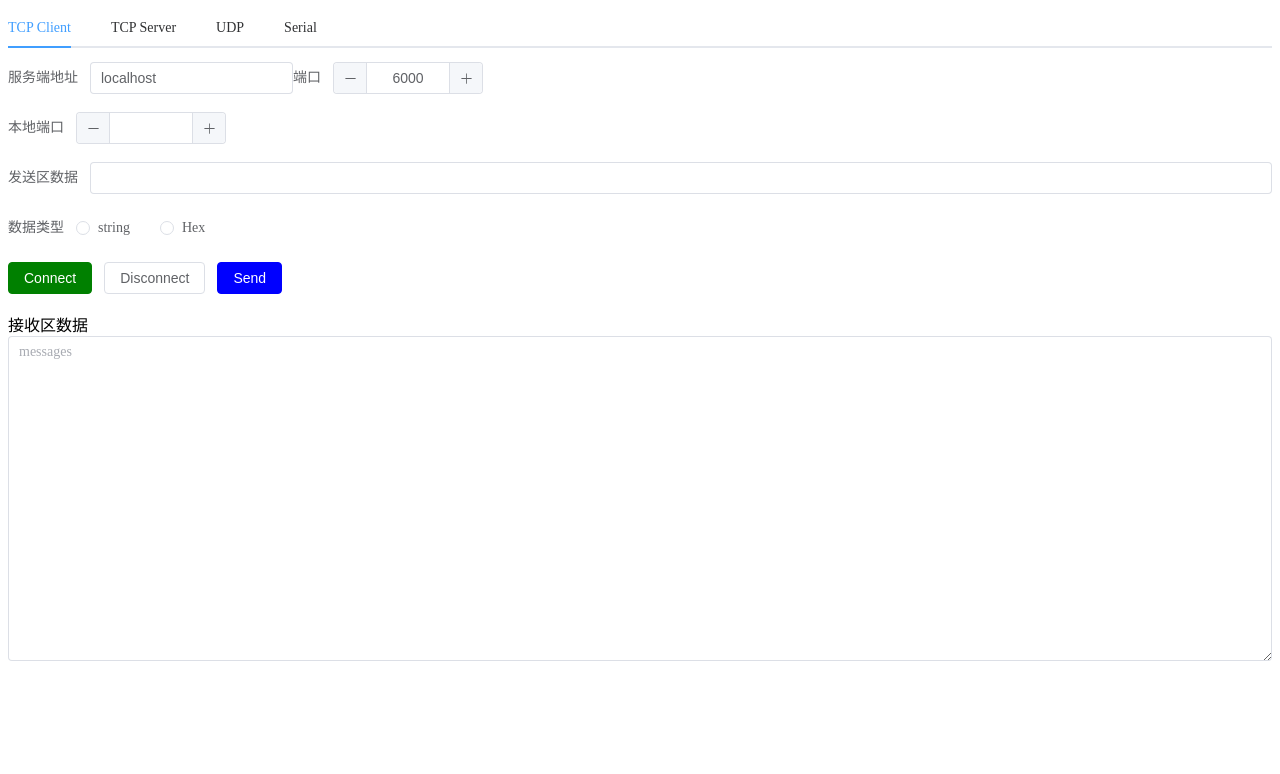
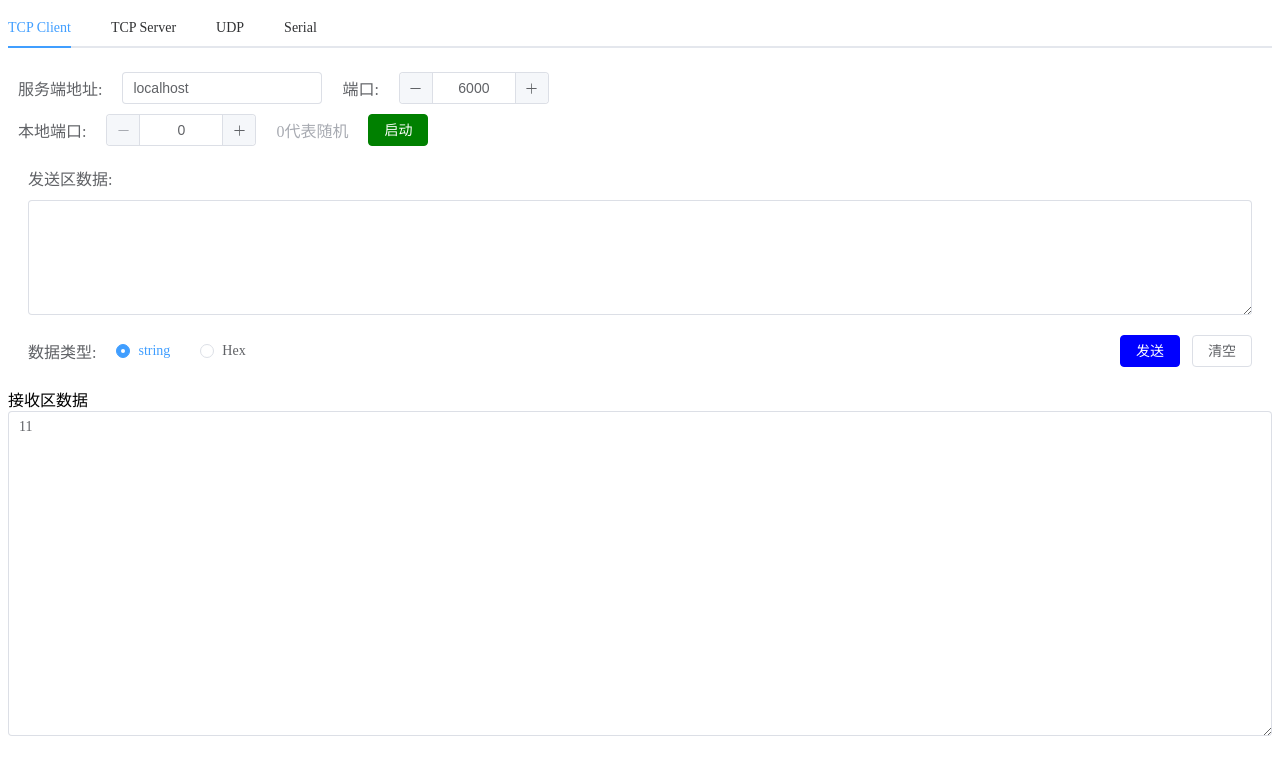
Before and after one commit to joey-wang97/socket-tool, a Vue app: page / in a window 1280 px wide. Shown: the top 774 px of the page. Built offline with nearby package versions, Linux system fonts and the light colour scheme.

Commit message:
修改tcp view

```diff
--- a/src/assets/common.less
+++ b/src/assets/common.less
@@ -1,17 +1,147 @@
+.flex-column {
+    display: flex;
+    flex-direction: column;
+}
+
+.auto-height {
+    /* https://developer.mozilla.org/zh-CN/docs/Web/CSS/flex-grow */
+    flex-grow: 1;
+}
+
 .flex-row {
     display: flex;
-    flex-direction: row;
+    // justify-content: center;
+    align-items: center;
+}
 
-    .auto-width{
-        flex-grow: 1;
+.flex-row-between {
+    display: flex;
+    justify-content: space-between;
+    align-items: center;
+}
+
+.flex-center {
+    // display: flex;
+    justify-content: center;
+    align-items: center;
+}
+
+.auto-width {
+    flex-grow: 1;
+}
+
+.full-height {
+    height: 100%;
+}
+
+
+.full-width {
+    width: 100%;
+}
+
+.padding10 {
+    padding: 10px;
+}
+
+.padding20 {
+    padding: 20px;
+}
+
+.margin10 {
+    margin: 10px;
+}
+
+.margin20 {
+    margin: 20px;
+}
+
+.size20 {
+    width: 20px;
+    height: 20px;
+}
+
+.size22 {
+    width: 22px;
+    height: 22px;
+}
+
+.size24 {
+    width: 24px;
+    height: 24px;
+}
+
+
+.size10 {
+    width: 10px;
+    height: 10px;
+}
+
+.size15 {
+    width: 15px;
+    height: 15px;
+}
+
+.gap10 {
+    gap: 10px;
+}
+
+.gap15 {
+    gap: 15px;
+}
+
+.gap20 {
+    gap: 20px;
+}
+
+.hover-red {
+    &:hover {
+        background-color: rgb(235, 98, 98);
     }
 }
 
-.flex-column {
-    display: flex;
-    flex-direction: column;
-
-    .auto-height{
-        flex-grow: 1;
+.hover-gray {
+    &:hover {
+        background-color: #ddd;
+        cursor: pointer;
     }
 }
+
+.thin-scrollbar {
+
+    /*定义滚动条高宽及背景*/
+    &::-webkit-scrollbar {
+        width: 6px;
+        height: auto;
+        background-color: transparent;
+    }
+
+    /*定义滚动条轨道*/
+    &::-webkit-scrollbar-track {}
+
+    /*定义滑块*/
+    &::-webkit-scrollbar-thumb {
+        background: rgba(0, 0, 0, 0.15);
+        border-radius: 3px;
+    }
+}
+
+.mask {
+    position: fixed;
+    top: 0;
+    right: 0;
+    bottom: 0;
+    left: 0;
+    z-index: 1000;
+    background-color: rgba(0, 0, 0, 0.44);
+    display: flex;
+    align-items: center;
+    justify-content: center;
+}
+
+.label {
+    color: #606266;
+}
+
+.placeholder {
+    color:#a8abb2;
+}
--- a/src/views/TcpServerView.vue
+++ b/src/views/TcpServerView.vue
@@ -1,10 +1,11 @@
 <template>
   <div>
-    <el-input-number v-model="serverPort" :min="0" :max="65535" />
-    <el-input v-model="data" />
-    <el-button @click="startServer" color="green">Start</el-button>
+    <div class="flex-row gap20">
+      <el-input-number v-model="serverPort" :min="0" :max="65535" />
+      <el-button @click="startServer" color="green">Start</el-button>
+    </div>
     <div class="flex-row">
-      <div>
+      <div class="left-panel">
         <div v-for="(client, index) in clients" :key="index">
           <div>{{ client.ip }}:{{ client.port }}</div>
           <!-- 连接时间 -->
@@ -142,4 +143,8 @@ const addMessage = ({ content, type }) => {
 };
 </script>
 
-<style></style>
+<style lang="less">
+.left-panel {
+
+}
+</style>
--- a/src/views/TcpView.vue
+++ b/src/views/TcpView.vue
@@ -1,53 +1,77 @@
 <template>
   <div>
-    <el-form :model="form">
-      <el-row>
-        <el-form-item label="服务端地址">
-          <el-input v-model="form.serverIp" />
-        </el-form-item>
-        <el-form-item label="端口">
+    <div class="flex-row gap20 margin10">
+      <div class="label">服务端地址:</div>
+      <el-input v-model="form.serverIp" style="width:200px" />
+      <div class="label">端口:</div>
+
       <el-input-number v-model="form.serverPort" :min="0" :max="65535" />
-        </el-form-item>
-      </el-row>
-      <el-form-item label="本地端口">
+    </div>
+    <div class="flex-row gap20 margin10">
+      <div class="label">本地端口:</div>
       <el-input-number v-model="form.localPort" :min="0" :max="65535" />
-      </el-form-item>
-      <el-form-item label="发送区数据">
-        <el-input v-model="form.data" />
-      </el-form-item>
-      <el-form-item label="数据类型">
+      <span class="placeholder">0代表随机</span>
+      <el-button @click="connectBtnStatus.onClick" :color="connectBtnStatus.color">{{ connectBtnStatus.text }}</el-button>
+    </div>
+    <div class="margin20 flex-column gap10">
+      <div class="label">发送区数据:</div>
+      <el-input v-model="form.data" :rows="5" type="textarea" />
+    </div>
+    <div class="margin20 flex-row-between">
+      <div class="flex-row gap20">
+        <div class="label">数据类型: </div>
+        <div>
           <el-radio-group v-model="form.dataType">
             <el-radio label="string">string</el-radio>
             <el-radio label="hex">Hex</el-radio>
           </el-radio-group>
-      </el-form-item>
-      <el-form-item>
-        <el-button @click="connect" color="green">Connect</el-button>
-        <el-button @click="disconnect">Disconnect</el-button>
-        <el-button @click="send" color="blue">Send</el-button>
-      </el-form-item>
-    </el-form>
+        </div>
+      </div>
+      <div>
+        <el-button @click="send" color="blue">发送</el-button>
+        <el-button @click="clear">清空</el-button>
+      </div>
+    </div>
     <div>接收区数据</div>
-    <el-input v-model="messages" :rows="15" type="textarea" placeholder="messages" />
+    <el-input :value="11" :rows="15" type="textarea" placeholder="messages" />
   </div>
 </template>
 
 <script setup>
-import { reactive, ref } from "vue";
+import { reactive, ref, computed } from "vue";
 import net from "net";
 import { ElMessage } from "element-plus";
 
-const form = reactive({ serverIp: "localhost", serverPort: 6000 });
-const messages = ref("");
-let socket = null;
+const form = reactive({ serverIp: "localhost", serverPort: 6000, localPort: 0, dataType: 'string' });
+const messages = reactive([]);
+const socketConnected = ref(false);
+let socket;
+
+
+const connectBtnStatus = computed(() => {
+  if (socketConnected.value) {
+    return {
+      onClick: disconnect,
+      text: '断开',
+      color: 'red'
+    }
+  }
+  return {
+    onClick: connect,
+    text: '启动',
+    color: 'green'
+  }
+})
 
 const connect = () => {
+  console.log('connect');
   socket = net.connect(parseInt(form.serverPort), form.serverIp);
   socket.on('connect', () => {
     ElMessage({
       message: "connect success",
       type: "success",
     });
+    socketConnected.value = true;
     messages.value =
       messages.value + `connect to ${form.serverIp}:${form.serverPort} success`;
   });
@@ -65,10 +89,12 @@ const connect = () => {
   });
   socket.on("end", () => {
     console.log("disconnected from server");
+    socketConnected.value = false;
   });
 };
 
 const disconnect = () => {
+  socketConnected.value = false;
   if (socket == null) return;
   socket.end();
 };
@@ -99,7 +125,10 @@ const send = () => {
   });
 };
 
+const clear = () => {
+  messages.length = 0;
+}
+
 </script>
 
-<style>
-</style>
+<style></style>
```
Lines whose indentation alone changed are shown as unchanged.
